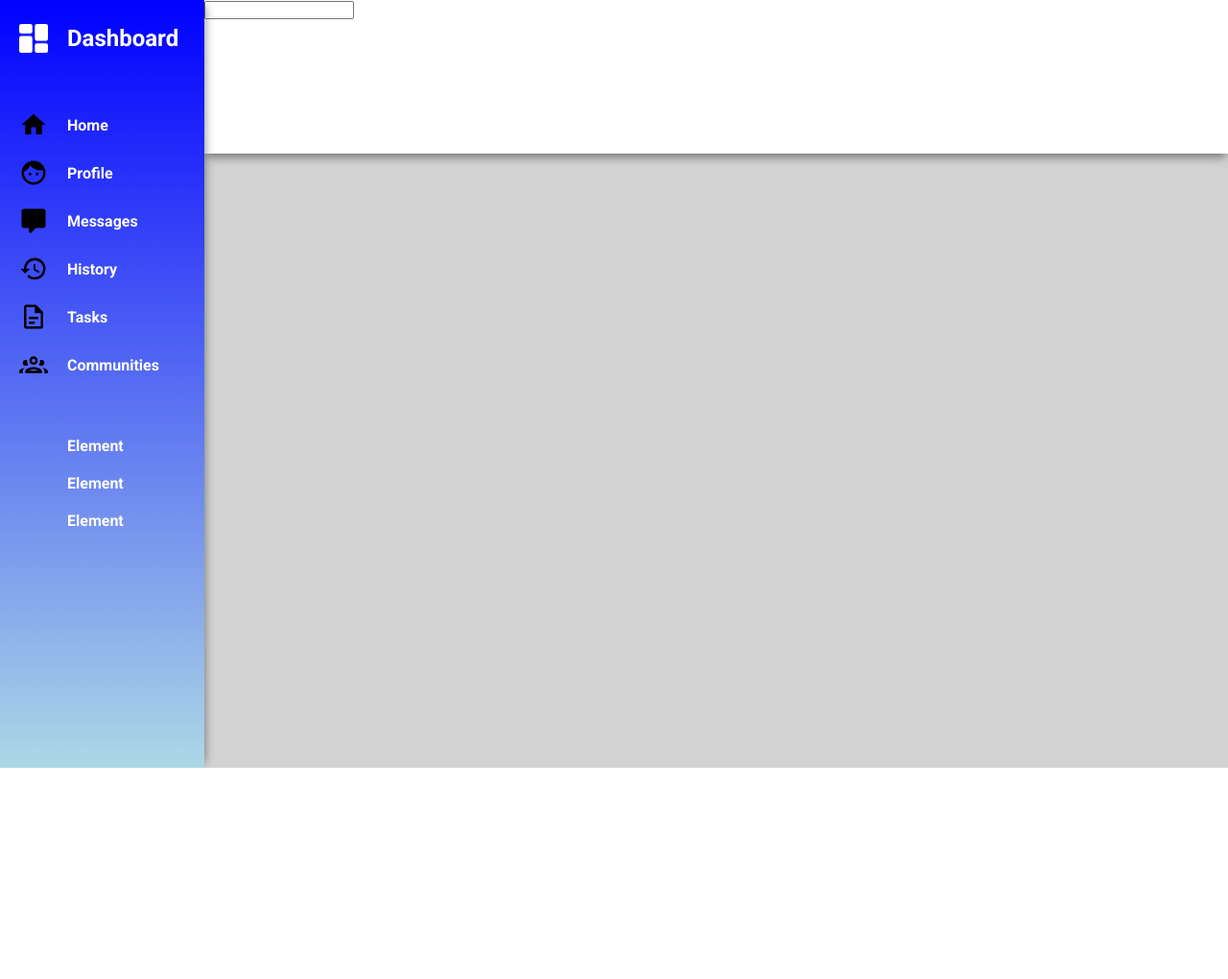
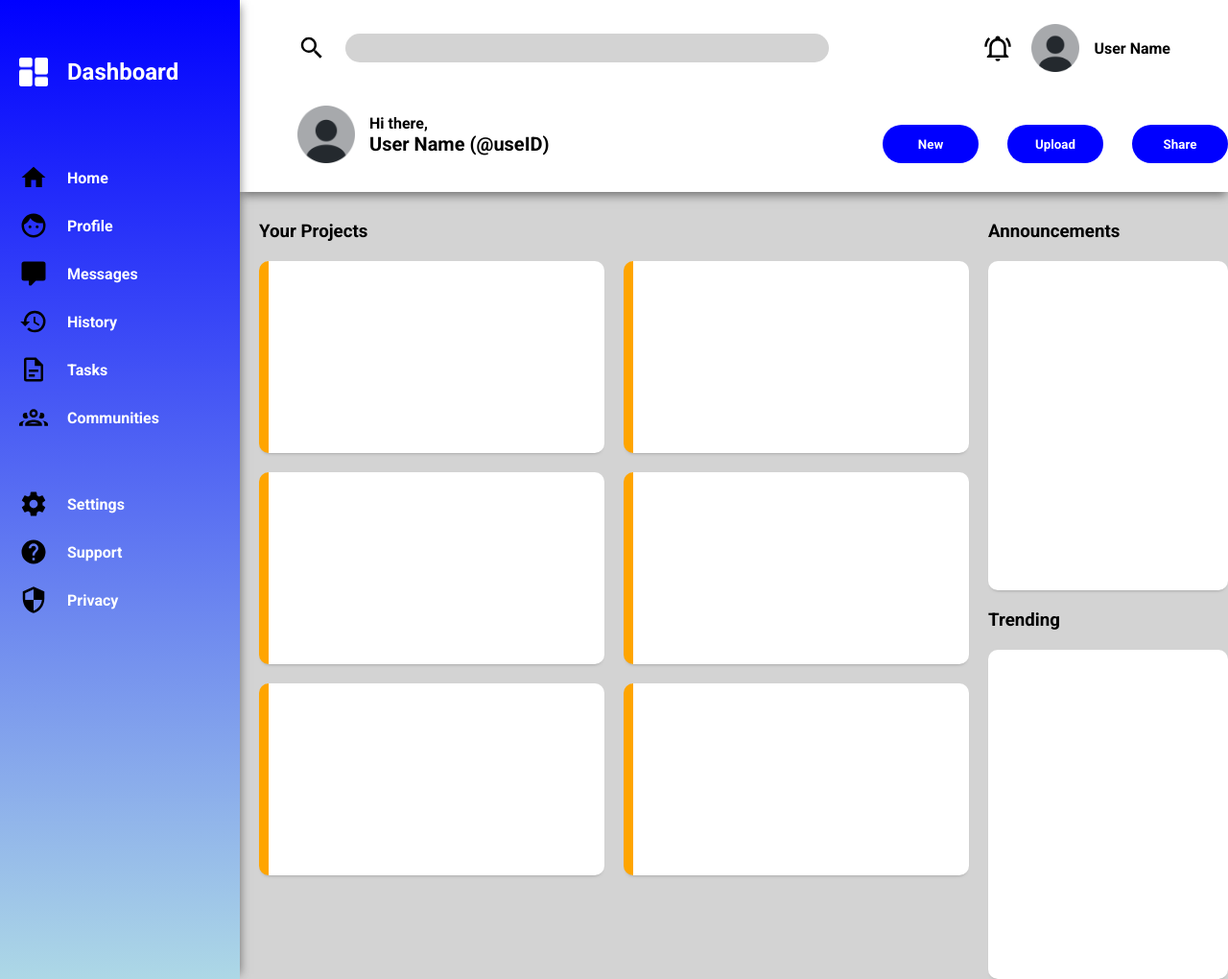
Before and after one commit to XavierMerino01/Admin-Dashboard, a plain HTML site: page index.html in a window 1280 px wide. Shown: the whole page at 96% size. Before the commit the page ends 800 px from the top, so only its background shows below. Drawn offline with Linux system fonts and the light colour scheme.

Commit message:
Header and conent layout

```diff
--- a/index.html
+++ b/index.html
@@ -13,10 +13,28 @@
 <body>
     <div class="layout">
         <div class="header">
-            <div><input type="text" name="" id=""></div>
-            <div></div>
-            <div></div>
-            <div></div>
+            <div  class="search-input">
+                <img class="icon" src="images/search.svg" alt="">
+                <input type="text" name="" id="">
+            </div>
+            <div class="profile-hero">
+                <img class="icon" src="images/notify.svg" alt="">
+                <img class="profile-pic" src="images/user.png" alt="">
+                <p>User Name</p>
+            </div>
+            <div class="greetings">
+                <img class="profile-pic" src="images/user.png" alt="">
+                <div class="personal">
+                    <span>Hi there,</span>
+                    <p>User Name (@useID)</p>
+                </div>
+
+            </div>
+            <div class="header-buttons">
+                <button>New</button>
+                <button>Upload</button>
+                <button>Share</button>
+            </div>
 
         </div>
         <div class="sidebar">
@@ -31,13 +49,34 @@
                 </nav>
 
                 <nav class="nav-b">
-                    <div class="element"><img src="view-dashboard.svg" alt="" class="icon">Element</div>
-                    <div class="element"><img src="view-dashboard.svg" alt="" class="icon">Element</div>
-                    <div class="element"><img src="view-dashboard.svg" alt="" class="icon">Element</div>
+                    <div class="element"><img src="images/settings.svg" alt="" class="icon">Settings</div>
+                    <div class="element"><img src="images/support.svg" alt="" class="icon">Support</div>
+                    <div class="element"><img src="images/security.svg" alt="" class="icon">Privacy</div>
                 </nav>
 
         </div>
-        <div class="main-content"></div>
+        <div class="main-content">
+            <div class="column c1">
+                <h3>Your Projects</h3>
+                <div class="projects">
+                    <div class="card-style project"></div>
+                    <div class="card-style project"></div>
+                    <div class="card-style project"></div>
+                    <div class="card-style project"></div>
+                    <div class="card-style project"></div>
+                    <div class="card-style project"></div>
+                </div>
+
+
+            </div>
+            <div class="column c2">
+                <h3>Announcements</h3>
+                <div class="card-style announce"></div>
+                <h3>Trending</h3>
+                <div class="card-style announce"></div>
+            </div>
+
+        </div>
     </div>
 
 </body>
--- a/styles.css
+++ b/styles.css
@@ -7,8 +7,8 @@
 
 .layout{
     display: grid;
-    grid-template-columns: 1fr 5fr;
-    grid-template-rows: 1fr 4fr;
+    grid-template-columns: 250px 5fr;
+    grid-template-rows: 200px;
     height: 100vh;
 }
 
@@ -19,6 +19,83 @@
     box-shadow: 0 5px 10px -2px rgba(0, 0, 0, 0.5);
     position: relative;
     z-index: 9;
+    display: grid;
+    grid-template-columns: 2fr 1fr;
+    grid-template-rows: 1fr 1fr;
+    font-weight: 700;
+}
+
+.header *{
+    font-weight: inherit;
+}
+
+
+input{
+    border-radius: 20px;
+    border: none;
+    background-color: lightgray;
+    display: flex;
+    width: 80%;
+    height: 30px;
+}
+
+.search-input{
+    display: flex;
+    justify-content: left;
+    margin-left: 40px;
+    align-items: center;
+}
+
+.profile-hero{
+    display: flex;
+    align-items: center;
+    justify-content: right;
+    margin-right: 60px;
+}
+
+.profile-hero > .profile-pic{
+    height: 50px;
+    width: auto;
+    margin-right: 15px;
+}
+
+.greetings{
+    display: flex;
+    grid-template-columns: 1fr 2fr;
+    justify-content: start;
+    align-items: center;
+    margin-left: 60px;
+    margin-bottom: 20px;
+}
+
+.greetings > .profile-pic{
+    height: 60px;
+    width: auto;
+    margin-right: 15px;
+}
+
+.greetings > div{
+    flex-direction: column;
+}
+
+.personal > p{
+    font-size: 20px;
+}
+
+.header-buttons{
+    display: flex;
+    align-items: center;
+    justify-content: center;
+    gap: 30px;
+}
+
+.header-buttons > button{
+    background-color: blue;
+    width: 100px;
+    height: 40px;
+    border-radius: 20px;
+    border: none;
+    color: white;
 }
 
 .sidebar{
@@ -35,7 +112,7 @@
 .tittle{
     font-size: 24px;
     font-weight: 700;
-    margin: 25px 0px;
+    margin-top: 60px;
     align-self: flex-start;
     display: flex;
     align-items: center;
@@ -66,4 +143,48 @@ nav{
 
 .main-content{
     background: lightgray;
+    display: grid;
+    grid-template-columns: 2fr 1fr;
+    grid-template-rows: 100%;
+    font-weight: 700;
 }
+
+.main-content *{
+    font-weight: inherit;
+}
+
+.column{
+    display: flex;
+    flex-direction: column;
+    margin-top: 30px;
+    margin-left: 20px;
+}
+
+
+.projects{
+    display: grid;
+    grid-template-columns: 1fr 1fr;
+    gap: 20px;
+    margin-top: 20px;
+}
+
+.card-style{
+    background-color: white;
+    border-radius: 10px;
+    box-shadow: 0 3px 4px -4px rgba(0, 0, 0, 0.5);
+}
+
+.project{
+    width: 350px;
+    height: 200px;
+    border-left: 10px solid orange;
+}
+
+.c2{
+    gap: 20px;
+}
+
+.announce{
+    width: auto;
+    height: 50%;
+}
```
Also changed, not shown: images/notify.svg (added), images/search.svg (added), images/security.svg (added), images/settings.svg (added), images/support.svg (added), images/user.png (added).
